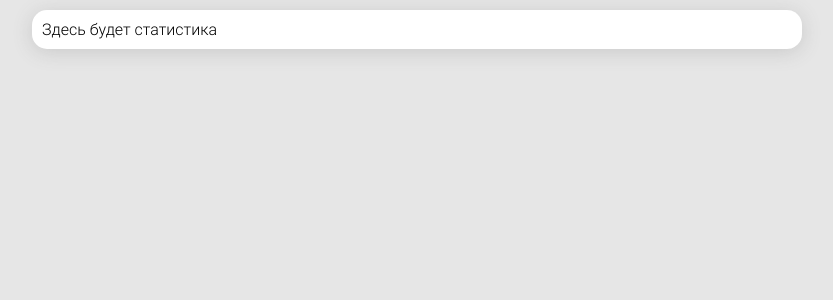
After one commit to SergeyLebidko/LiteInventory, a Django app: page /stat/ in a window 1280 px wide. The commit adds this page. Shown: the top 300 px of the page, without its empty margins (223-1056 px from the left). Run offline with Django 3.2, Linux system fonts and the light colour scheme; a user stored in the database is signed in; some libraries are stand-ins or nearby versions.

Commit message:
Создан каркас для страницы статистики

```diff
--- /dev/null
+++ b/main/static/main/css/stat.css
@@ -0,0 +1,10 @@
+.container {
+    max-width: 750px;
+    margin: auto;
+    padding: 10px;
+    background-color: white;
+    box-shadow: 0 3px 20px rgba(90, 90, 90, 0.2);
+    border-radius: 15px;
+    overflow: auto;
+    font-family: "Roboto Light", Arial, SansSerif;
+}
--- a/main/urls.py
+++ b/main/urls.py
@@ -1,7 +1,7 @@
 from django.urls import path
 from .views import Register, Login, Logout, ChangePassword, change_password_done, RemoveAccountMixin, \
     EditAccountMixin, remove_account_done, ResetPasswordView, ResetPasswordConfirmView, index, api_description, \
-    inventory, equipment_card, equipment_types
+    inventory, equipment_card, equipment_types, stat
 
 app_name = 'main'
 
@@ -20,5 +20,6 @@ urlpatterns = [
     path('api_description/', api_description, name='api_description'),
     path('inventory/', inventory, name='inventory'),
     path('equipment_card/<int:card_id>/', equipment_card, name='equipment_card'),
-    path('equipment_types/', equipment_types, name='equipment_types')
+    path('equipment_types/', equipment_types, name='equipment_types'),
+    path('stat/', stat, name='stat')
 ]
--- a/main/views.py
+++ b/main/views.py
@@ -223,3 +223,10 @@ def equipment_types(request):
         'equipment_types': types
     }
     return render(request, 'main/equipment_types.html', context=context)
+
+
+@login_required
+def stat(request):
+    user = request.user
+    context = {}
+    return render(request, 'main/stat.html', context={})
--- a/templates/main/inventory.html
+++ b/templates/main/inventory.html
@@ -17,6 +17,7 @@
         <input type="button" id="edit_equipment_btn" value="Редактировать">
         <input type="button" id="remove_equipment_btn" value="Удалить">
         <input type="button" id="equipment_types_btn" value="Типы оборудования">
+        <input type="button" id="stat_btn" value="Статистика">
     </div>
     <div id="group_list" class="container group_list"></div>
     <div id="equipment_list" class="container equipment_list"></div>
@@ -358,6 +359,11 @@
             window.location.pathname = '/equipment_types/';
         });
 
+        // Кнопка перехода на страницу статистики
+        $('#stat_btn').click(() => {
+            window.location.pathname = '/stat/';
+        });
+
         // Привязывавем обработчики к кнопкам управления в диалоге создания оборудования
         // Кнопка закрытия диалога
         $('#create_equipment_dialog input[type=button]').click(() => $('#create_equipment_dialog').get(0).close());
--- /dev/null
+++ b/templates/main/stat.html
@@ -0,0 +1,18 @@
+{% extends 'main/base.html' %}
+{% load static %}
+
+{% block style %}
+    <link rel="stylesheet" href="{% static 'main/css/stat.css' %}">
+{% endblock %}
+
+{% block content %}
+    <div class="container">
+        Здесь будет статистика
+    </div>
+{% endblock %}
+
+{% block scripts %}
+    <script type="text/javascript">
+
+    </script>
+{% endblock %}
```
